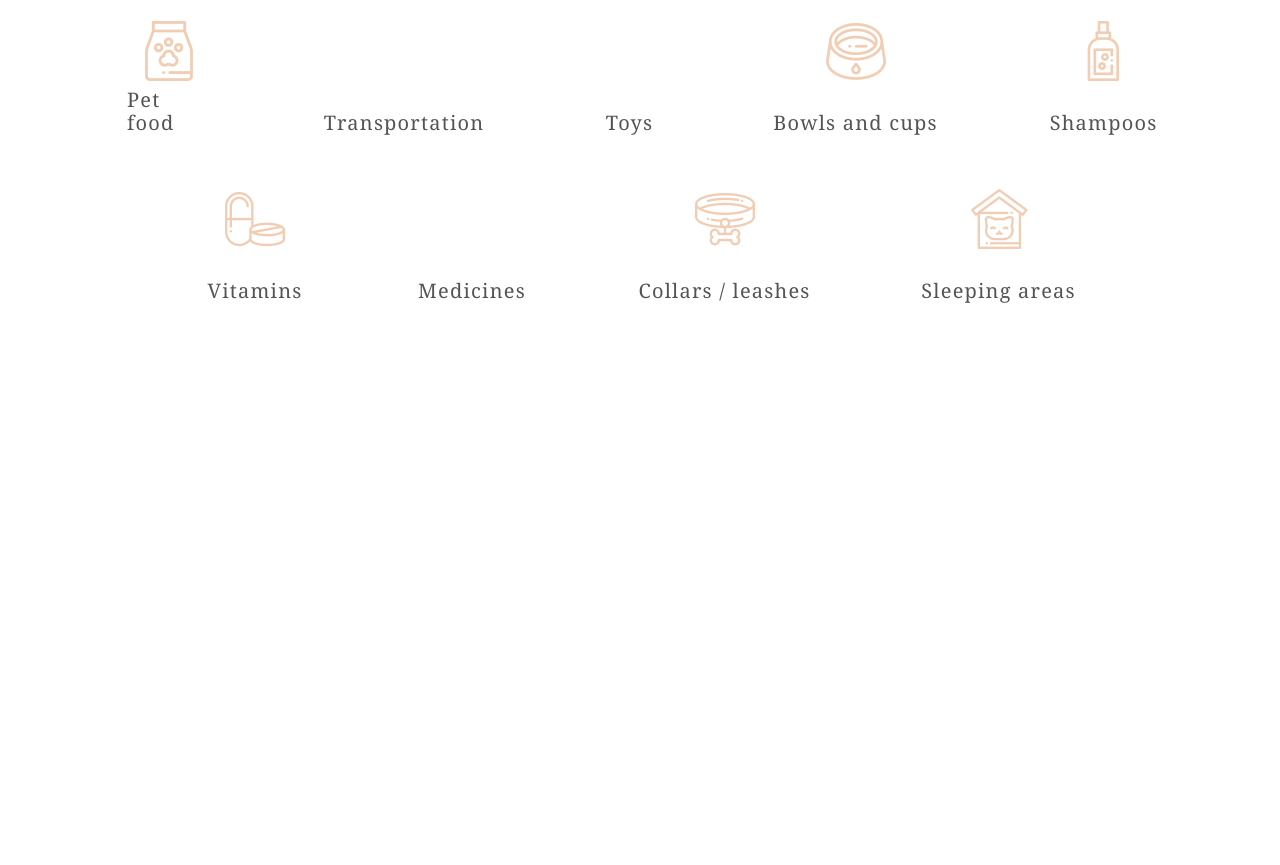
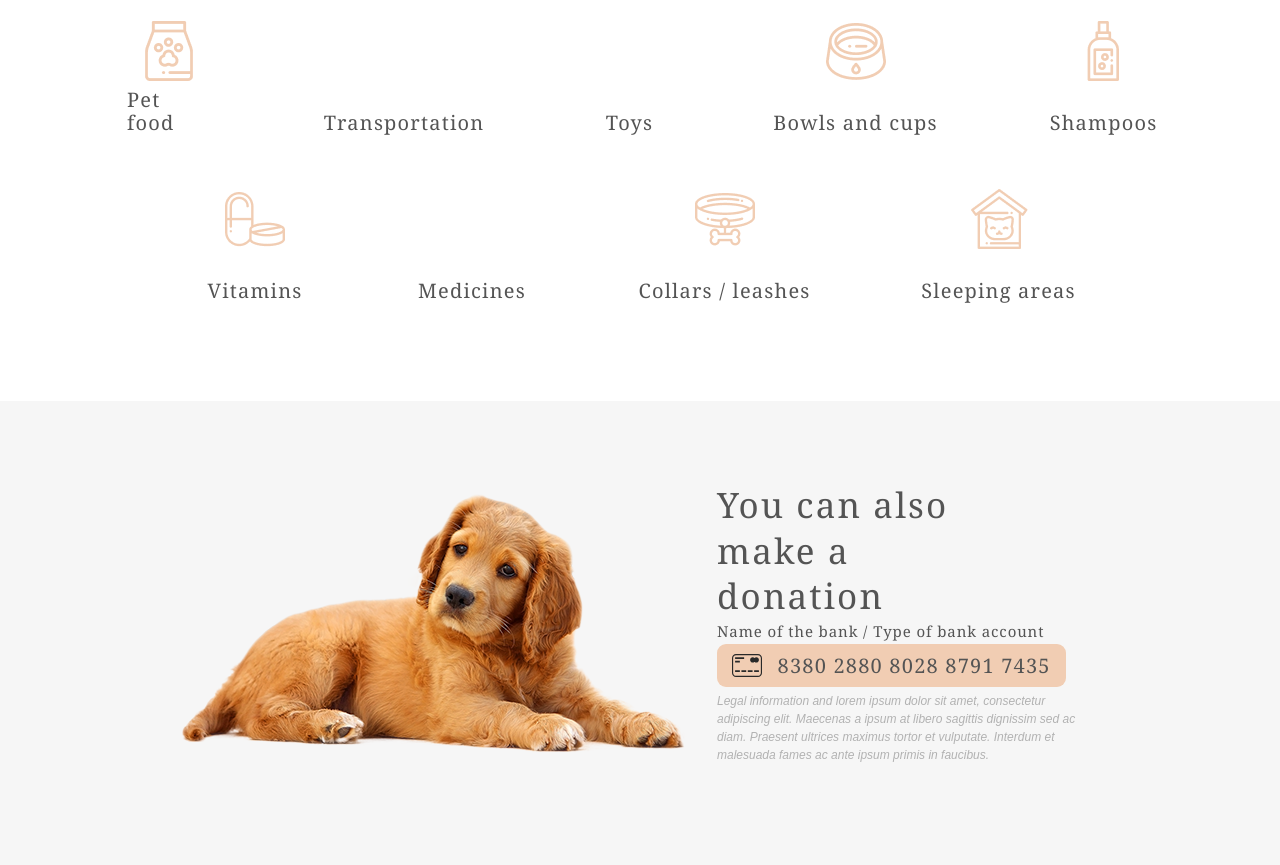
Before and after one commit to mrINEX/shelter, a plain HTML site: page shelter/pages/main/index.html in a window 1280 px wide. Shown: the part 2583-3448 px from the top of the page. Before the commit the page ends 3064 px from the top, so only its background shows below. Drawn offline with Linux system fonts and the light colour scheme.

Commit message:
feat: implement donation screen

```diff
--- a/shelter/pages/main/index.html
+++ b/shelter/pages/main/index.html
@@ -111,5 +111,19 @@
       </div>
     </div>
   </div>
+  <div class="donation-screen wrapper">
+    <div class="donation wrapper-inner">
+      <div class="donation-image"></div>
+      <div class="donation-descriptions">
+        <h3 class="donation-descriptions-title">You can also make a donation</h3>
+        <h5 class="donation-descriptions-subtitle">Name of the bank / Type of bank account</h5>
+        <div class="donation-descriptions-credit-card">
+          <div class="credit-card"></div>
+          <div class="credit-card-number">8380 2880 8028 8791 7435</div>
+        </div>
+        <p class="donation-descriptions-content">Legal information and lorem ipsum dolor sit amet, consectetur adipiscing elit. Maecenas a ipsum at libero sagittis dignissim sed ac diam. Praesent ultrices maximus tortor et vulputate. Interdum et malesuada fames ac ante ipsum primis in faucibus.</p>
+      </div>
+    </div>
+  </div>
 </body>
 </html>
--- a/shelter/pages/main/style.css
+++ b/shelter/pages/main/style.css
@@ -296,6 +296,7 @@
   background: #FAFAFA;
   position: relative;
   top: 60px;
+  cursor: pointer;
 }
 
 .katrine {
@@ -325,7 +326,7 @@
 
 .help-screen .help {
   height: 431px;
-  margin-top: 80px;
+  padding: 80px 0 0 0;
 }
 
 .help .help-title {
@@ -417,3 +418,90 @@
 .sleeping-areas {
   background-image: url('../../assets/image/icon-sleeping-area.png');
 }
+
+.donation-screen {
+  height: 464px;
+  background: #F6F6F6;
+}
+
+.donation-screen .donation {
+  height: 284px;
+  justify-content: space-evenly;
+  align-items: center;
+  display: flex;
+  padding: 80px 0 0 0;
+}
+
+.donation-image {
+  width: 505px;
+  height: 261px;
+  background-image: url('../../assets/image/donation-dog.png');
+  position: relative;
+  right: -37px;
+}
+
+.donation-descriptions {
+  display: flex;
+  flex-direction: column;
+  height: 282px;
+  justify-content: space-between;
+  position: relative;
+  right: 38px;
+}
+
+.donation-descriptions-title {
+  font-family: Georgia;
+  font-style: normal;
+  font-weight: normal;
+  font-size: 35px;
+  line-height: 130%;
+  letter-spacing: 0.06em;
+  color: #545454;
+  width: 300px;
+}
+
+.donation-descriptions-subtitle {
+  font-family: Georgia;
+  font-style: normal;
+  font-weight: normal;
+  font-size: 15px;
+  line-height: 110%;
+  letter-spacing: 0.06em;
+  color: #545454;
+}
+
+.donation-descriptions-credit-card {
+  width: 349px;
+  height: 43px;
+  background: #F1CDB3;
+  border-radius: 9px;
+  display: flex;
+  justify-content: space-evenly;
+  align-items: center;
+}
+
+.credit-card {
+  width: 30px;
+  height: 23px;
+  background-image: url('../../assets/image/credit-card.svg');
+}
+
+.credit-card-number {
+  font-family: Georgia;
+  font-style: normal;
+  font-weight: normal;
+  font-size: 20px;
+  line-height: 115%;
+  letter-spacing: 0.06em;
+  color: #545454;
+}
+
+.donation-descriptions-content {
+  width: 380px;
+  font-family: Arial;
+  font-style: italic;
+  font-weight: normal;
+  font-size: 12px;
+  line-height: 18px;
+  color: #B2B2B2;
+}
```
Also changed, not shown: shelter/assets/image/credit-card.svg (added), shelter/assets/image/donation-dog.png (added).
